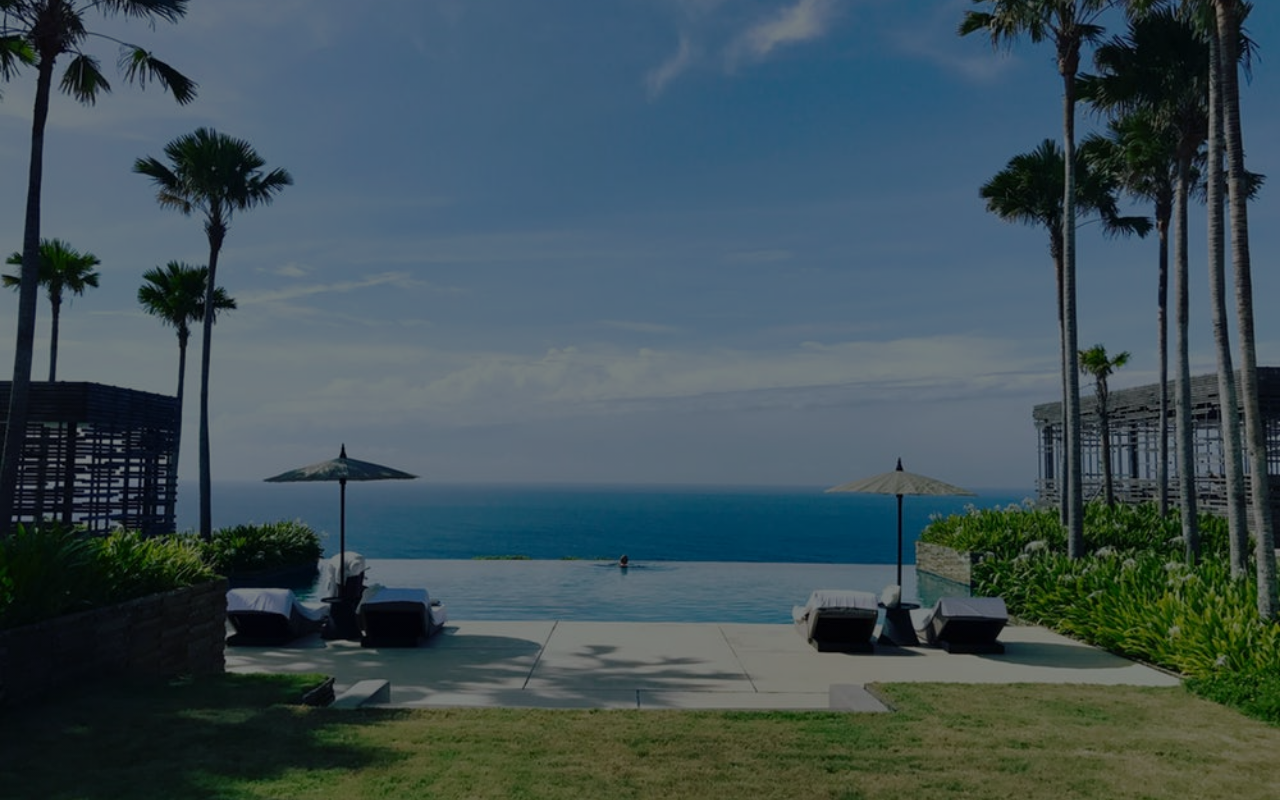
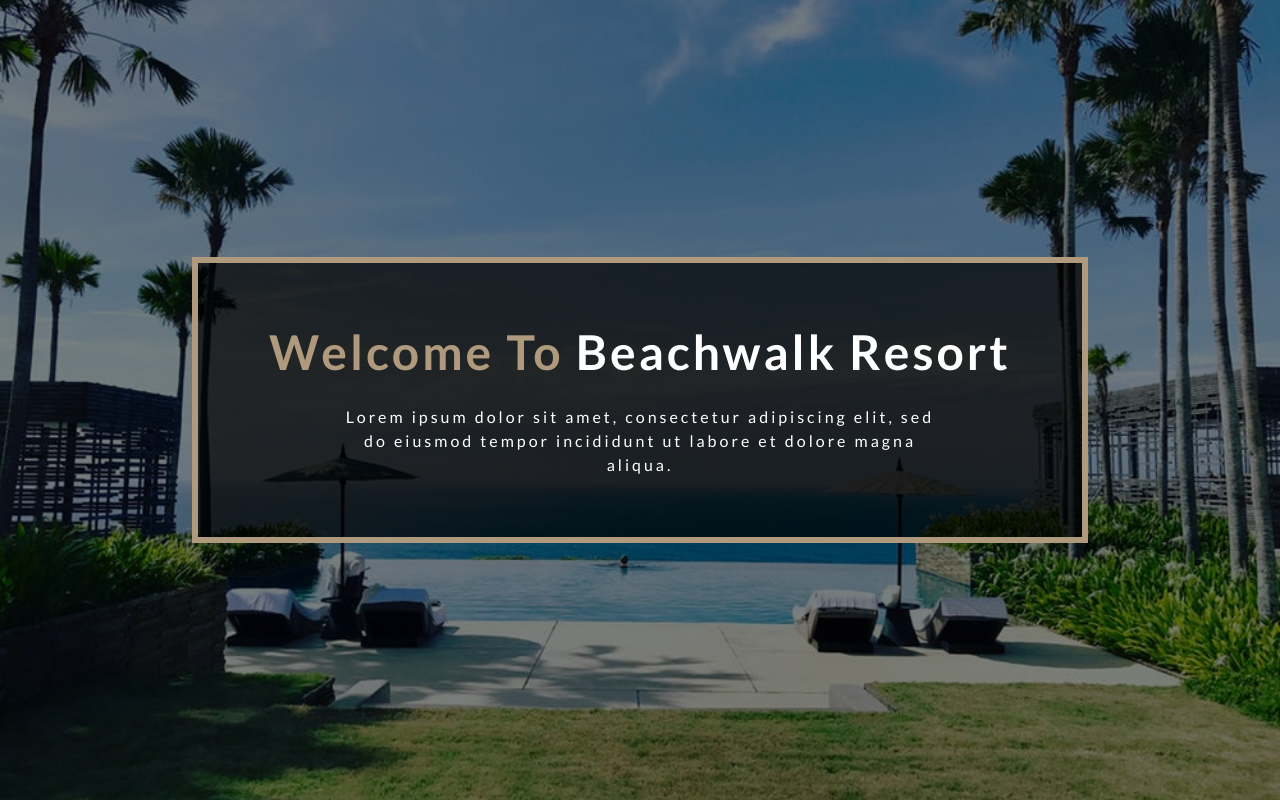
Before and after one commit to heathryu/beachwalk-resort-web, a React (Create React App) app: page / in a window 1280 px wide. Built offline with nearby package versions, Linux system fonts and the light colour scheme; the HTML template or start-up script is replaced by a standard one.

Commit message:
Add Banner component

```diff
--- /dev/null
+++ b/src/components/globals/Banner.js
@@ -0,0 +1,57 @@
+import React from 'react';
+import styled from 'styled-components';
+import { setColor } from '../../styles';
+
+const Banner = ({ className, title, text, greeting, children }) => {
+  return (
+    <div className={className}>
+      <h1>
+        {greeting} <span>{title}</span>
+      </h1>
+      <div className="info">
+        <p>{text}</p>
+        {children}
+      </div>
+    </div>
+  );
+};
+
+const BannerWrapper = styled(Banner)`
+  background: rgba(0, 0, 0, 0.7);
+  text-align: center;
+  padding: 60px 32px; /* TODO: Use setRem */
+  letter-spacing: 3px; /* TODO: Use setLetterSpacing */
+  color: ${setColor.mainWhite};
+
+  h1 {
+    text-transform: capitalize;
+    font-size: 48px;
+    /* TODO: Use setRem */
+    color: ${setColor.primaryColor};
+    span {
+      color: ${setColor.mainWhite};
+    }
+  }
+
+  p {
+    width: 85%;
+    margin: 0 auto;
+  }
+
+  @media (min-width: 768px) {
+    width: 70vw;
+    border: 6px solid ${setColor.primaryColor}; /* TODO: use setBorder */
+    p {
+      width: 75%;
+    }
+  }
+
+  h1 {
+    /* TODO: Add animation */
+  }
+  .info {
+    /* TODO: Add animation */
+  }
+`;
+
+export default BannerWrapper;
--- a/src/components/home/Header.js
+++ b/src/components/home/Header.js
@@ -1,9 +1,18 @@
 import React from 'react';
 import Hero from '../globals/Hero';
+import Banner from '../globals/Banner';
 import homeImg from '../../images/homeBcg.jpeg';
 
 const Header = () => {
-  return <Hero img={homeImg} />;
+  return (
+    <Hero img={homeImg}>
+      <Banner
+        greeting="Welcome to"
+        title="Beachwalk Resort"
+        text="Lorem ipsum dolor sit amet, consectetur adipiscing elit, sed do eiusmod tempor incididunt ut labore et dolore magna aliqua."
+      />
+    </Hero>
+  );
 };
 
 export default Header;
```
